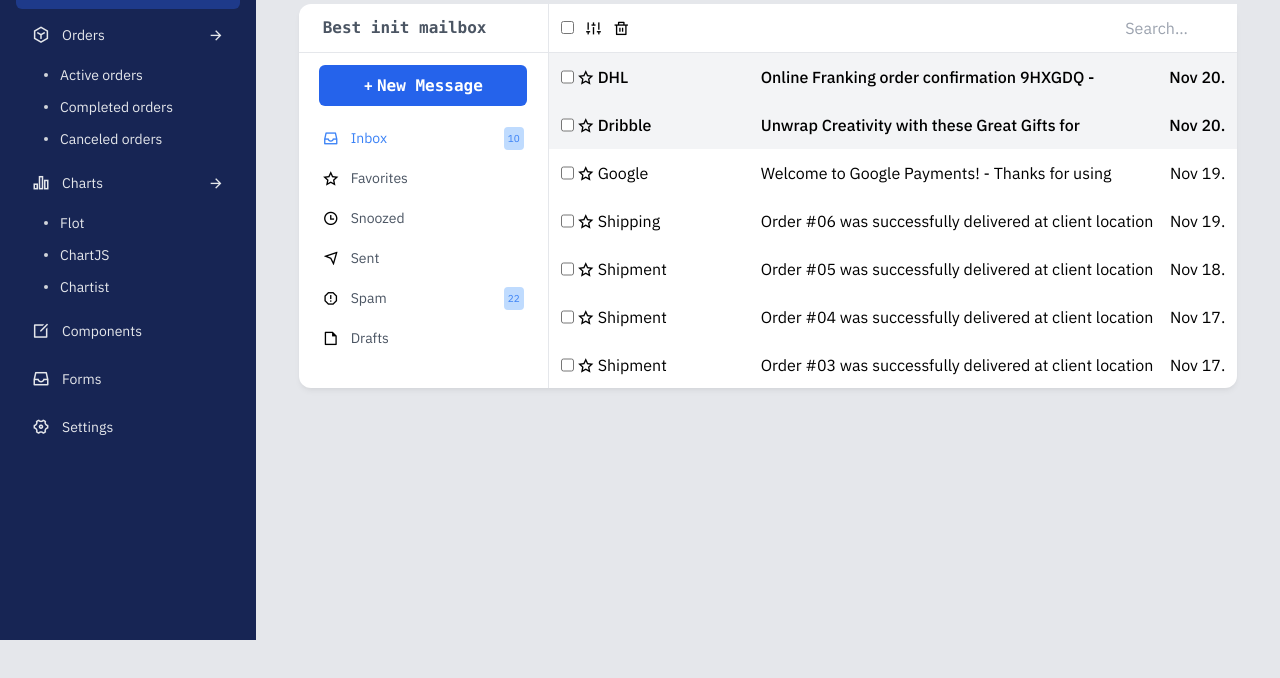
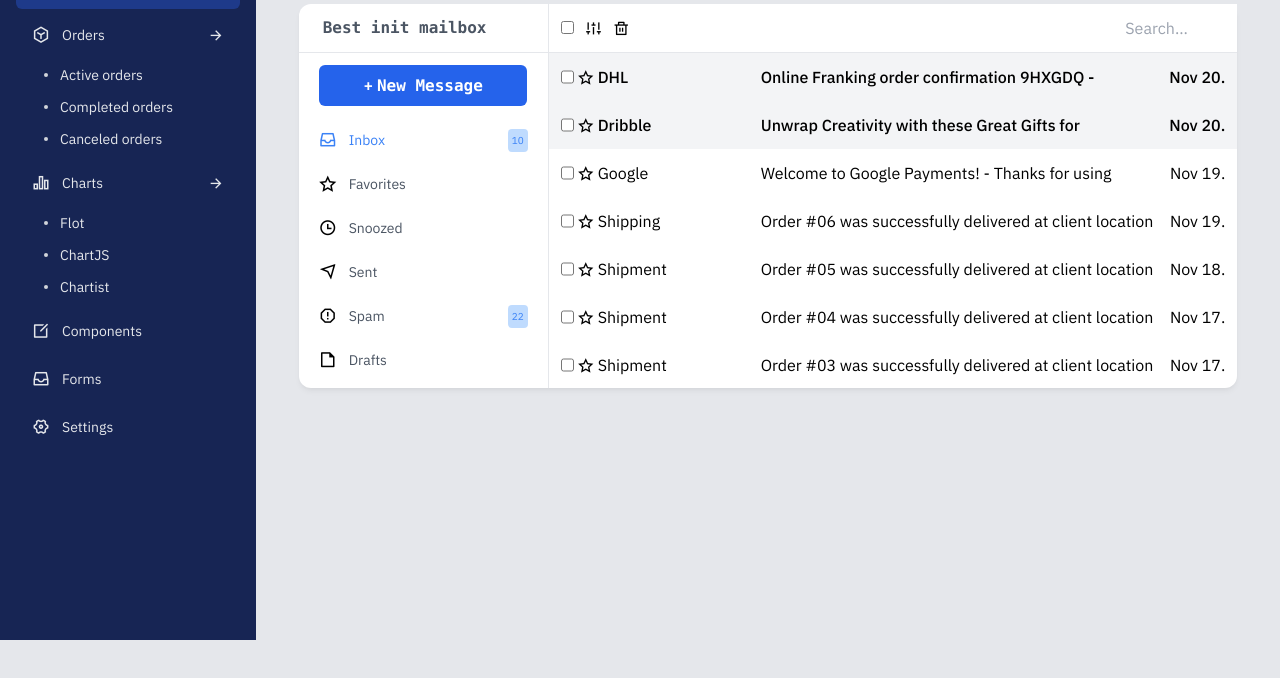
Before and after one commit to CollectionOP/Tailwind-Dashboard, a website: page mailbox.html in a window 1280 px wide. Shown: the part 160-838 px from the top of the page. Drawn offline with nearby package versions, Linux system fonts and the light colour scheme.

Commit message:
Small adjustments

```diff
--- a/mailbox.html
+++ b/mailbox.html
@@ -260,41 +260,41 @@
 
                         <ul>
                             <li class="hover:bg-blue-50 py-2">
-                                <a class="flex items-center text-blue-500 px-6" href="#">
-                                    <i class="ri-inbox-2-line ml-1 md:ml-0 mr-3 text md"></i>
+                                <a class="flex items-center text-blue-500 px-6 md:px-5" href="#">
+                                    <i class="ri-inbox-2-line ml-1 md:ml-0 mr-3 text-lg"></i>
                                     <span class="hidden md:block text-sm">Inbox</span>
                                     <span class="hidden md:block ml-auto text-[10px] bg-blue-200 rounded p-1">10</span>
                                 </a>
                             </li>
                             <li class="hover:bg-blue-50 py-2">
-                                <a class="flex items-center px-6" href="#">
-                                    <i class="ri-star-line ml-1 md:ml-0 mr-3 text md"></i>
+                                <a class="flex items-center px-6 md:px-5" href="#">
+                                    <i class="ri-star-line ml-1 md:ml-0 mr-3 text-lg"></i>
                                     <span class="hidden md:block text-sm text-gray-600">Favorites</span>
                                 </a>
                             </li>
                             <li class="hover:bg-blue-50 py-2">
-                                <a class="flex items-center px-6" href="#">
-                                    <i class="ri-time-line ml-1 md:ml-0 mr-3 text md"></i>
+                                <a class="flex items-center px-6 md:px-5" href="#">
+                                    <i class="ri-time-line ml-1 md:ml-0 mr-3 text-lg"></i>
                                     <span class="hidden md:block text-sm text-gray-600">Snoozed</span>
                                 </a>
                             </li>
                             <li class="hover:bg-blue-50 py-2">
-                                <a class="flex items-center px-6" href="#">
-                                    <i class="ri-send-plane-line ml-1 md:ml-0 mr-3 text md"></i>
+                                <a class="flex items-center px-6 md:px-5" href="#">
+                                    <i class="ri-send-plane-line ml-1 md:ml-0 mr-3 text-lg"></i>
                                     <span class="hidden md:block text-sm text-gray-600">Sent</span>
                                 </a>
                             </li>
                             <li class="hover:bg-blue-50 py-2">
-                                <a class="flex items-center px-6" href="#">
-                                    <i class="ri-spam-2-line ml-1 md:ml-0 mr-3 text md"></i>
+                                <a class="flex items-center px-6 md:px-5" href="#">
+                                    <i class="ri-spam-2-line ml-1 md:ml-0 mr-3 text-lg"></i>
                                     <span class="hidden md:block text-sm text-gray-600">Spam</span>
                                     <span
                                         class="hidden md:block ml-auto text-[10px] bg-blue-200 rounded p-1 text-blue-500">22</span>
                                 </a>
                             </li>
                             <li class="hover:bg-blue-50 py-2">
-                                <a class="flex items-center px-6" href="#">
-                                    <i class="ri-file-3-line ml-1 md:ml-0 mr-3 text md"></i>
+                                <a class="flex items-center px-6 md:px-5" href="#">
+                                    <i class="ri-file-3-line ml-1 md:ml-0 mr-3 text-lg"></i>
                                     <span class="hidden md:block text-sm text-gray-600">Drafts</span>
                                 </a>
                             </li>
```
Also changed, not shown: dashboard.html (+5 -5 lines), dist/style.css.
